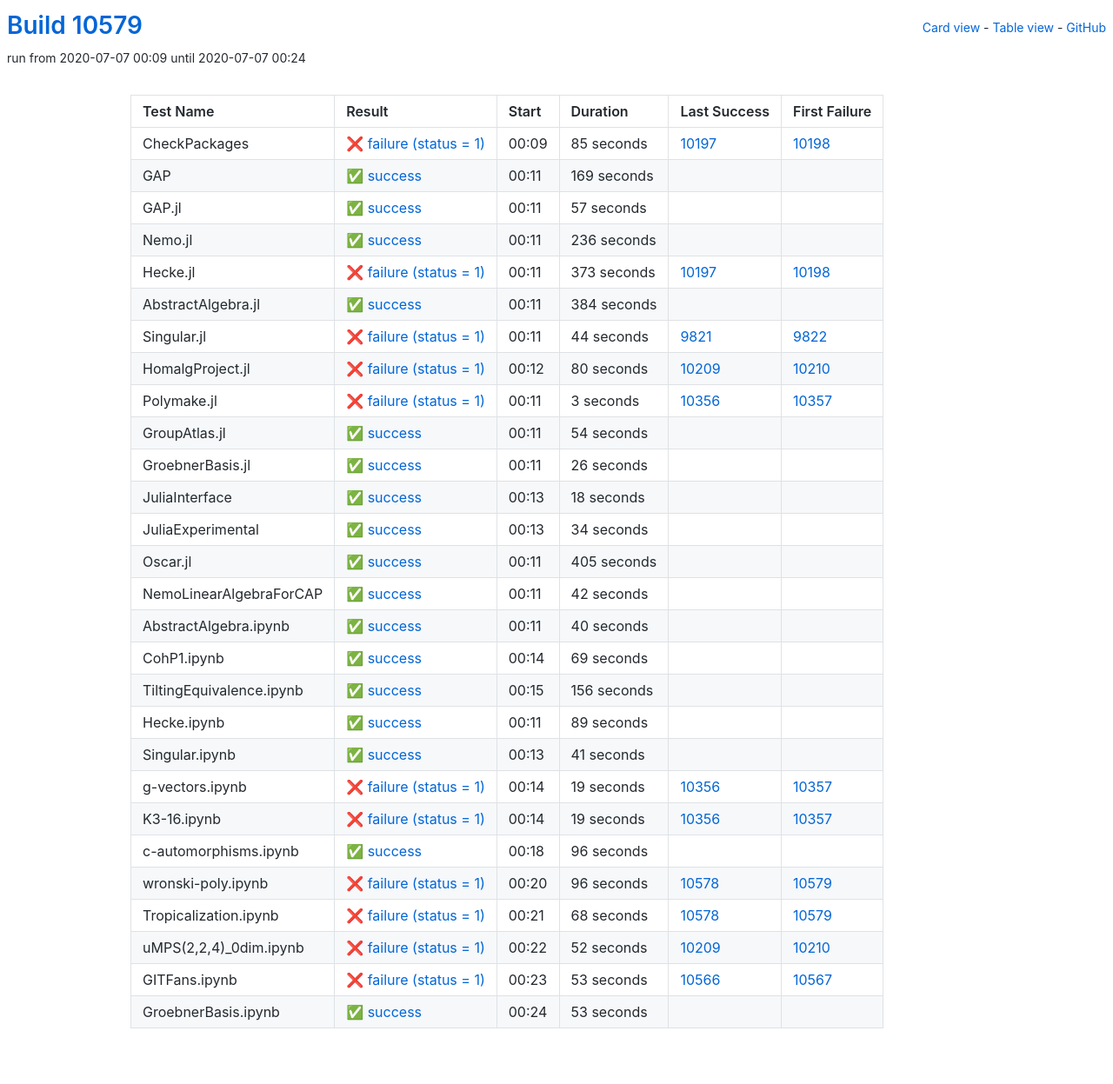
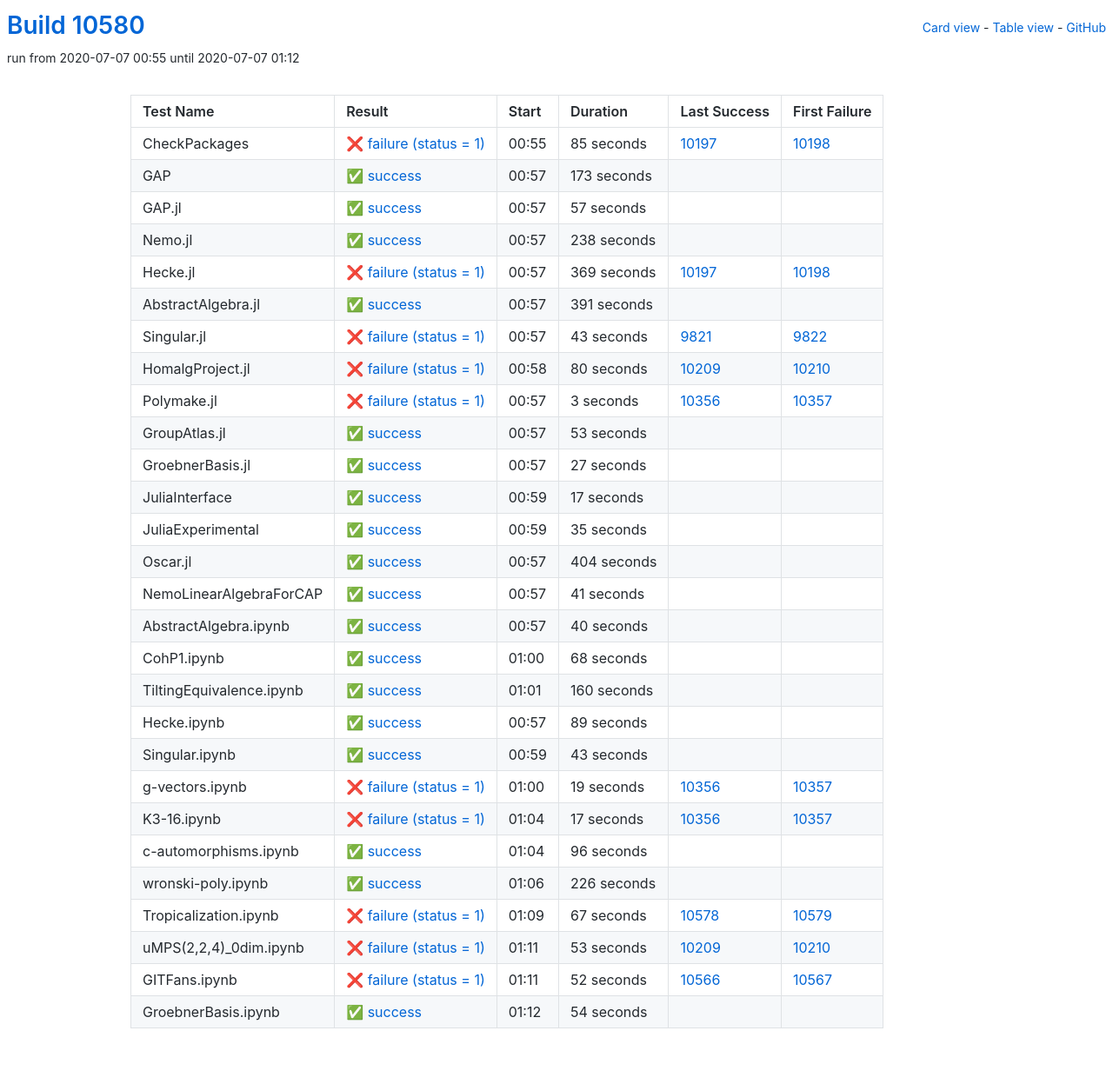
Before and after one commit to oscar-system/oscar-ci-status, a Jekyll site: the page built from table.html, in a window 1280 px wide. Shown: the whole page at 87% size. Built offline with Jekyll 4.4.1, drawn with Linux system fonts in a browser that asks for light colours.

Commit message:
Build #10580

```diff
--- a/_data/ci.yml
+++ b/_data/ci.yml
@@ -1,6 +1,6 @@
 ---
-build: 10579
-build_url: https://oscarci.mathematik.uni-kl.de/job/oscar/10579/
+build: 10580
+build_url: https://oscarci.mathematik.uni-kl.de/job/oscar/10580/
 job: oscar
 organization: oscar-system
 repo: oscar-ci-status
@@ -8,8 +8,8 @@
 tests:
 - name: CheckPackages
   id: checkpackages
-  log: https://oscarci.mathematik.uni-kl.de/job/oscar/10579/artifact/logs/build-10579/CheckPackages.log
-  start: 2020-07-07 00:09
+  log: https://oscarci.mathematik.uni-kl.de/job/oscar/10580/artifact/logs/build-10580/CheckPackages.log
+  start: 2020-07-07 00:55
   success: false
   exitcode: 1
   status: failure
@@ -20,20 +20,20 @@
   first_failure_url: https://oscarci.mathematik.uni-kl.de/job/oscar/10198/
 - name: GAP
   id: gap
-  log: https://oscarci.mathematik.uni-kl.de/job/oscar/10579/artifact/logs/build-10579/GAP.log
-  start: 2020-07-07 00:11
+  log: https://oscarci.mathematik.uni-kl.de/job/oscar/10580/artifact/logs/build-10580/GAP.log
+  start: 2020-07-07 00:57
   success: true
   exitcode: 0
   status: success
-  duration: 169
+  duration: 173
   last_success: false
   last_success_url:
   first_failure: false
   first_failure_url:
 - name: GAP.jl
   id: gap-jl
-  log: https://oscarci.mathematik.uni-kl.de/job/oscar/10579/artifact/logs/build-10579/GAP.jl.log
-  start: 2020-07-07 00:11
+  log: https://oscarci.mathematik.uni-kl.de/job/oscar/10580/artifact/logs/build-10580/GAP.jl.log
+  start: 2020-07-07 00:57
   success: true
   exitcode: 0
   status: success
@@ -44,56 +44,56 @@
   first_failure_url:
 - name: Nemo.jl
   id: nemo-jl
-  log: https://oscarci.mathematik.uni-kl.de/job/oscar/10579/artifact/logs/build-10579/Nemo.jl.log
-  start: 2020-07-07 00:11
+  log: https://oscarci.mathematik.uni-kl.de/job/oscar/10580/artifact/logs/build-10580/Nemo.jl.log
+  start: 2020-07-07 00:57
   success: true
   exitcode: 0
   status: success
-  duration: 236
+  duration: 238
   last_success: false
   last_success_url:
   first_failure: false
   first_failure_url:
 - name: Hecke.jl
   id: hecke-jl
-  log: https://oscarci.mathematik.uni-kl.de/job/oscar/10579/artifact/logs/build-10579/Hecke.jl.log
-  start: 2020-07-07 00:11
+  log: https://oscarci.mathematik.uni-kl.de/job/oscar/10580/artifact/logs/build-10580/Hecke.jl.log
+  start: 2020-07-07 00:57
   success: false
   exitcode: 1
   status: failure
-  duration: 373
+  duration: 369
   last_success: 10197
   last_success_url: https://oscarci.mathematik.uni-kl.de/job/oscar/10197/
   first_failure: 10198
   first_failure_url: https://oscarci.mathematik.uni-kl.de/job/oscar/10198/
 - name: AbstractAlgebra.jl
   id: abstractalgebra-jl
-  log: https://oscarci.mathematik.uni-kl.de/job/oscar/10579/artifact/logs/build-10579/AbstractAlgebra.jl.log
-  start: 2020-07-07 00:11
+  log: https://oscarci.mathematik.uni-kl.de/job/oscar/10580/artifact/logs/build-10580/AbstractAlgebra.jl.log
+  start: 2020-07-07 00:57
   success: true
   exitcode: 0
   status: success
-  duration: 384
+  duration: 391
   last_success: false
   last_success_url:
   first_failure: false
   first_failure_url:
 - name: Singular.jl
   id: singular-jl
-  log: https://oscarci.mathematik.uni-kl.de/job/oscar/10579/artifact/logs/build-10579/Singular.jl.log
-  start: 2020-07-07 00:11
+  log: https://oscarci.mathematik.uni-kl.de/job/oscar/10580/artifact/logs/build-10580/Singular.jl.log
+  start: 2020-07-07 00:57
   success: false
   exitcode: 1
   status: failure
-  duration: 44
+  duration: 43
   last_success: 9821
   last_success_url: https://oscarci.mathematik.uni-kl.de/job/oscar/9821/
   first_failure: 9822
   first_failure_url: https://oscarci.mathematik.uni-kl.de/job/oscar/9822/
 - name: HomalgProject.jl
   id: homalgproject-jl
-  log: https://oscarci.mathematik.uni-kl.de/job/oscar/10579/artifact/logs/build-10579/HomalgProject.jl.log
-  start: 2020-07-07 00:12
+  log: https://oscarci.mathematik.uni-kl.de/job/oscar/10580/artifact/logs/build-10580/HomalgProject.jl.log
+  start: 2020-07-07 00:58
   success: false
   exitcode: 1
   status: failure
@@ -104,8 +104,8 @@
   first_failure_url: https://oscarci.mathematik.uni-kl.de/job/oscar/10210/
 - name: Polymake.jl
   id: polymake-jl
-  log: https://oscarci.mathematik.uni-kl.de/job/oscar/10579/artifact/logs/build-10579/Polymake.jl.log
-  start: 2020-07-07 00:11
+  log: https://oscarci.mathematik.uni-kl.de/job/oscar/10580/artifact/logs/build-10580/Polymake.jl.log
+  start: 2020-07-07 00:57
   success: false
   exitcode: 1
   status: failure
@@ -116,80 +116,80 @@
   first_failure_url: https://oscarci.mathematik.uni-kl.de/job/oscar/10357/
 - name: GroupAtlas.jl
   id: groupatlas-jl
-  log: https://oscarci.mathematik.uni-kl.de/job/oscar/10579/artifact/logs/build-10579/GroupAtlas.jl.log
-  start: 2020-07-07 00:11
+  log: https://oscarci.mathematik.uni-kl.de/job/oscar/10580/artifact/logs/build-10580/GroupAtlas.jl.log
+  start: 2020-07-07 00:57
   success: true
   exitcode: 0
   status: success
-  duration: 54
+  duration: 53
   last_success: false
   last_success_url:
   first_failure: false
   first_failure_url:
 - name: GroebnerBasis.jl
   id: groebnerbasis-jl
-  log: https://oscarci.mathematik.uni-kl.de/job/oscar/10579/artifact/logs/build-10579/GroebnerBasis.jl.log
-  start: 2020-07-07 00:11
+  log: https://oscarci.mathematik.uni-kl.de/job/oscar/10580/artifact/logs/build-10580/GroebnerBasis.jl.log
+  start: 2020-07-07 00:57
   success: true
   exitcode: 0
   status: success
-  duration: 26
+  duration: 27
   last_success: false
   last_success_url:
   first_failure: false
   first_failure_url:
 - name: JuliaInterface
   id: juliainterface
-  log: https://oscarci.mathematik.uni-kl.de/job/oscar/10579/artifact/logs/build-10579/JuliaInterface.log
-  start: 2020-07-07 00:13
+  log: https://oscarci.mathematik.uni-kl.de/job/oscar/10580/artifact/logs/build-10580/JuliaInterface.log
+  start: 2020-07-07 00:59
   success: true
   exitcode: 0
   status: success
-  duration: 18
+  duration: 17
   last_success: false
   last_success_url:
   first_failure: false
   first_failure_url:
 - name: JuliaExperimental
   id: juliaexperimental
-  log: https://oscarci.mathematik.uni-kl.de/job/oscar/10579/artifact/logs/build-10579/JuliaExperimental.log
-  start: 2020-07-07 00:13
+  log: https://oscarci.mathematik.uni-kl.de/job/oscar/10580/artifact/logs/build-10580/JuliaExperimental.log
+  start: 2020-07-07 00:59
   success: true
   exitcode: 0
   status: success
-  duration: 34
+  duration: 35
   last_success: false
   last_success_url:
   first_failure: false
   first_failure_url:
 - name: Oscar.jl
   id: oscar-jl
-  log: https://oscarci.mathematik.uni-kl.de/job/oscar/10579/artifact/logs/build-10579/Oscar.jl.log
-  start: 2020-07-07 00:11
+  log: https://oscarci.mathematik.uni-kl.de/job/oscar/10580/artifact/logs/build-10580/Oscar.jl.log
+  start: 2020-07-07 00:57
   success: true
   exitcode: 0
   status: success
-  duration: 405
+  duration: 404
   last_success: false
   last_success_url:
   first_failure: false
   first_failure_url:
 - name: NemoLinearAlgebraForCAP
   id: nemolinearalgebraforcap
-  log: https://oscarci.mathematik.uni-kl.de/job/oscar/10579/artifact/logs/build-10579/NemoLinearAlgebraForCAP.log
-  start: 2020-07-07 00:11
+  log: https://oscarci.mathematik.uni-kl.de/job/oscar/10580/artifact/logs/build-10580/NemoLinearAlgebraForCAP.log
+  start: 2020-07-07 00:57
   success: true
   exitcode: 0
   status: success
-  duration: 42
+  duration: 41
   last_success: false
   last_success_url:
   first_failure: false
   first_failure_url:
 - name: AbstractAlgebra.ipynb
   id: abstractalgebra-ipynb
-  log: https://oscarci.mathematik.uni-kl.de/job/oscar/10579/artifact/logs/build-10579/AbstractAlgebra.ipynb.log
-  start: 2020-07-07 00:11
+  log: https://oscarci.mathematik.uni-kl.de/job/oscar/10580/artifact/logs/build-10580/AbstractAlgebra.ipynb.log
+  start: 2020-07-07 00:57
   success: true
   exitcode: 0
   status: success
@@ -200,32 +200,32 @@
   first_failure_url:
 - name: CohP1.ipynb
   id: cohp1-ipynb
-  log: https://oscarci.mathematik.uni-kl.de/job/oscar/10579/artifact/logs/build-10579/CohP1.ipynb.log
-  start: 2020-07-07 00:14
+  log: https://oscarci.mathematik.uni-kl.de/job/oscar/10580/artifact/logs/build-10580/CohP1.ipynb.log
+  start: 2020-07-07 01:00
   success: true
   exitcode: 0
   status: success
-  duration: 69
+  duration: 68
   last_success: false
   last_success_url:
   first_failure: false
   first_failure_url:
 - name: TiltingEquivalence.ipynb
   id: tiltingequivalence-ipynb
-  log: https://oscarci.mathematik.uni-kl.de/job/oscar/10579/artifact/logs/build-10579/TiltingEquivalence.ipynb.log
-  start: 2020-07-07 00:15
+  log: https://oscarci.mathematik.uni-kl.de/job/oscar/10580/artifact/logs/build-10580/TiltingEquivalence.ipynb.log
+  start: 2020-07-07 01:01
   success: true
   exitcode: 0
   status: success
-  duration: 156
+  duration: 160
   last_success: false
   last_success_url:
   first_failure: false
   first_failure_url:
 - name: Hecke.ipynb
   id: hecke-ipynb
-  log: https://oscarci.mathematik.uni-kl.de/job/oscar/10579/artifact/logs/build-10579/Hecke.ipynb.log
-  start: 2020-07-07 00:11
+  log: https://oscarci.mathematik.uni-kl.de/job/oscar/10580/artifact/logs/build-10580/Hecke.ipynb.log
+  start: 2020-07-07 00:57
   success: true
   exitcode: 0
   status: success
@@ -236,20 +236,20 @@
   first_failure_url:
 - name: Singular.ipynb
   id: singular-ipynb
-  log: https://oscarci.mathematik.uni-kl.de/job/oscar/10579/artifact/logs/build-10579/Singular.ipynb.log
-  start: 2020-07-07 00:13
+  log: https://oscarci.mathematik.uni-kl.de/job/oscar/10580/artifact/logs/build-10580/Singular.ipynb.log
+  start: 2020-07-07 00:59
   success: true
   exitcode: 0
   status: success
-  duration: 41
+  duration: 43
   last_success: false
   last_success_url:
   first_failure: false
   first_failure_url:
 - name: g-vectors.ipynb
   id: g-vectors-ipynb
-  log: https://oscarci.mathematik.uni-kl.de/job/oscar/10579/artifact/logs/build-10579/g-vectors.ipynb.log
-  start: 2020-07-07 00:14
+  log: https://oscarci.mathematik.uni-kl.de/job/oscar/10580/artifact/logs/build-10580/g-vectors.ipynb.log
+  start: 2020-07-07 01:00
   success: false
   exitcode: 1
   status: failure
@@ -260,20 +260,20 @@
   first_failure_url: https://oscarci.mathematik.uni-kl.de/job/oscar/10357/
 - name: K3-16.ipynb
   id: k3-16-ipynb
-  log: https://oscarci.mathematik.uni-kl.de/job/oscar/10579/artifact/logs/build-10579/K3-16.ipynb.log
-  start: 2020-07-07 00:14
+  log: https://oscarci.mathematik.uni-kl.de/job/oscar/10580/artifact/logs/build-10580/K3-16.ipynb.log
+  start: 2020-07-07 01:04
   success: false
   exitcode: 1
   status: failure
-  duration: 19
+  duration: 17
   last_success: 10356
   last_success_url: https://oscarci.mathematik.uni-kl.de/job/oscar/10356/
   first_failure: 10357
   first_failure_url: https://oscarci.mathematik.uni-kl.de/job/oscar/10357/
 - name: c-automorphisms.ipynb
   id: c-automorphisms-ipynb
-  log: https://oscarci.mathematik.uni-kl.de/job/oscar/10579/artifact/logs/build-10579/c-automorphisms.ipynb.log
-  start: 2020-07-07 00:18
+  log: https://oscarci.mathematik.uni-kl.de/job/oscar/10580/artifact/logs/build-10580/c-automorphisms.ipynb.log
+  start: 2020-07-07 01:04
   success: true
   exitcode: 0
   status: success
@@ -284,60 +284,60 @@
   first_failure_url:
 - name: wronski-poly.ipynb
   id: wronski-poly-ipynb
-  log: https://oscarci.mathematik.uni-kl.de/job/oscar/10579/artifact/logs/build-10579/wronski-poly.ipynb.log
-  start: 2020-07-07 00:20
+  log: https://oscarci.mathematik.uni-kl.de/job/oscar/10580/artifact/logs/build-10580/wronski-poly.ipynb.log
+  start: 2020-07-07 01:06
+  success: true
+  exitcode: 0
+  status: success
+  duration: 226
+  last_success: false
+  last_success_url:
+  first_failure: false
+  first_failure_url:
+- name: Tropicalization.ipynb
+  id: tropicalization-ipynb
+  log: https://oscarci.mathematik.uni-kl.de/job/oscar/10580/artifact/logs/build-10580/Tropicalization.ipynb.log
+  start: 2020-07-07 01:09
   success: false
   exitcode: 1
   status: failure
-  duration: 96
-  last_success: 10578
-  last_success_url: https://oscarci.mathematik.uni-kl.de/job/oscar/10578/
-  first_failure: 10579
-  first_failure_url: https://oscarci.mathematik.uni-kl.de/job/oscar/10579/
-- name: Tropicalization.ipynb
-  id: tropicalization-ipynb
-  log: https://oscarci.mathematik.uni-kl.de/job/oscar/10579/artifact/logs/build-10579/Tropicalization.ipynb.log
-  start: 2020-07-07 00:21
-  success: false
-  exitcode: 1
-  status: failure
-  duration: 68
+  duration: 67
   last_success: 10578
   last_success_url: https://oscarci.mathematik.uni-kl.de/job/oscar/10578/
   first_failure: 10579
   first_failure_url: https://oscarci.mathematik.uni-kl.de/job/oscar/10579/
 - name: uMPS(2,2,4)_0dim.ipynb
   id: umps-2-2-4-0dim-ipynb
-  log: https://oscarci.mathematik.uni-kl.de/job/oscar/10579/artifact/logs/build-10579/uMPS-2-2-4-_0dim.ipynb.log
-  start: 2020-07-07 00:22
+  log: https://oscarci.mathematik.uni-kl.de/job/oscar/10580/artifact/logs/build-10580/uMPS-2-2-4-_0dim.ipynb.log
+  start: 2020-07-07 01:11
   success: false
   exitcode: 1
   status: failure
-  duration: 52
+  duration: 53
   last_success: 10209
   last_success_url: https://oscarci.mathematik.uni-kl.de/job/oscar/10209/
   first_failure: 10210
   first_failure_url: https://oscarci.mathematik.uni-kl.de/job/oscar/10210/
 - name: GITFans.ipynb
   id: gitfans-ipynb
-  log: https://oscarci.mathematik.uni-kl.de/job/oscar/10579/artifact/logs/build-10579/GITFans.ipynb.log
-  start: 2020-07-07 00:23
+  log: https://oscarci.mathematik.uni-kl.de/job/oscar/10580/artifact/logs/build-10580/GITFans.ipynb.log
+  start: 2020-07-07 01:11
   success: false
   exitcode: 1
   status: failure
-  duration: 53
+  duration: 52
   last_success: 10566
   last_success_url: https://oscarci.mathematik.uni-kl.de/job/oscar/10566/
   first_failure: 10567
   first_failure_url: https://oscarci.mathematik.uni-kl.de/job/oscar/10567/
 - name: GroebnerBasis.ipynb
   id: groebnerbasis-ipynb
-  log: https://oscarci.mathematik.uni-kl.de/job/oscar/10579/artifact/logs/build-10579/GroebnerBasis.ipynb.log
-  start: 2020-07-07 00:24
+  log: https://oscarci.mathematik.uni-kl.de/job/oscar/10580/artifact/logs/build-10580/GroebnerBasis.ipynb.log
+  start: 2020-07-07 01:12
   success: true
   exitcode: 0
   status: success
-  duration: 53
+  duration: 54
   last_success: false
   last_success_url:
   first_failure: false
```
Also changed, not shown: README.md.
